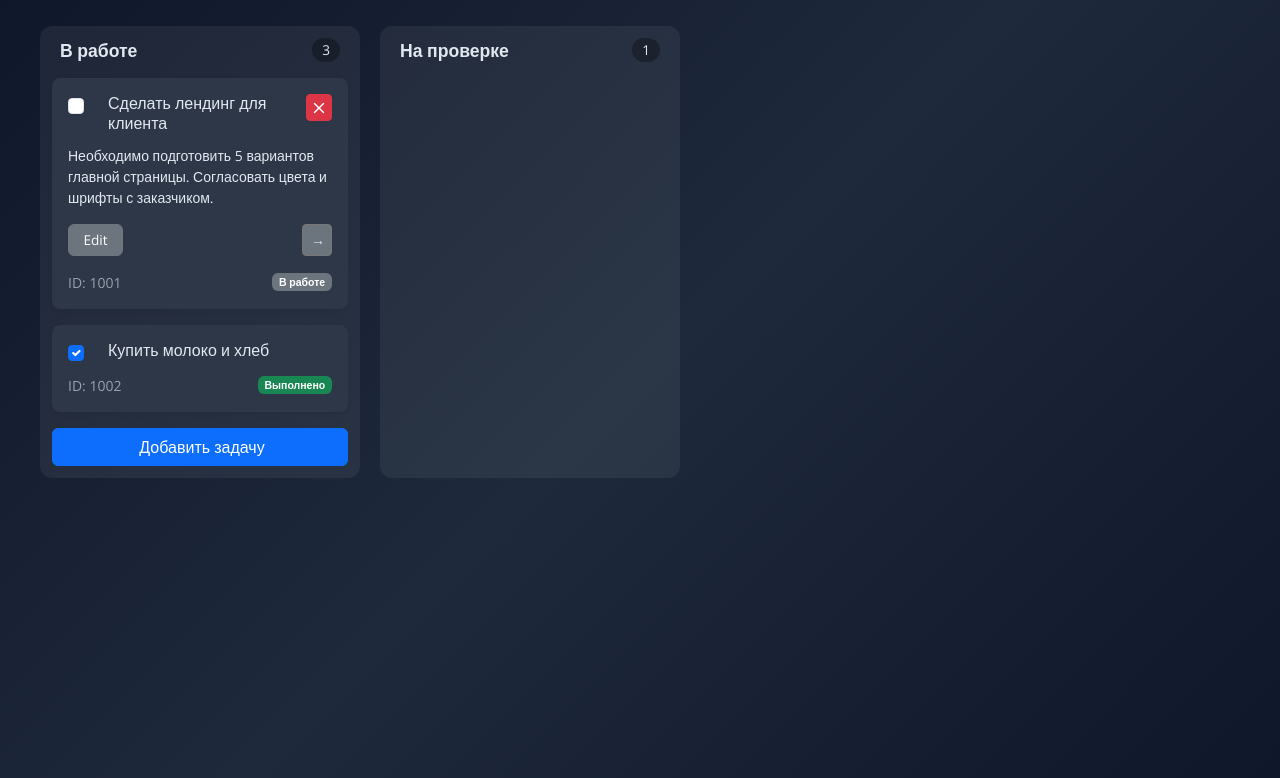
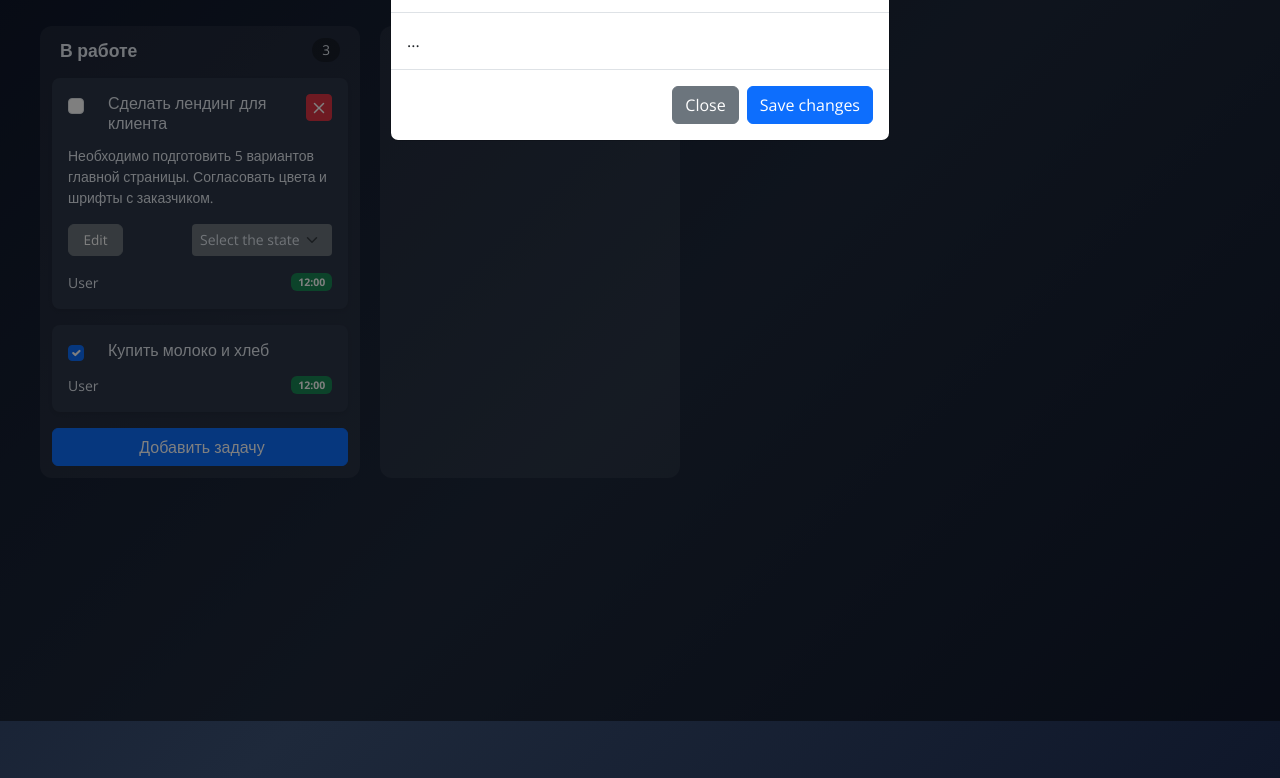
Before and after one commit to mudrydaniil/learning-projects, a website built with Parcel: page src/index.html in a window 1280 px wide. Both pictures are taken after a click on the button "Добавить задачу". Shown: the part 79-857 px from the top of the page. Built offline with nearby package versions, Linux system fonts and the light colour scheme.

Commit message:
feat: add task creation modal window

```diff
--- a/src/index.html
+++ b/src/index.html
@@ -44,7 +44,7 @@
             <div class="board-column__cards">
 
               <!-- Пример одной статической карточки -->
-              <div class="card task-card shadow-sm mb-3">
+              <div class="card task-card shadow-sm mb-3" id="todoCard">
                 <div class="card-body">
                   <!-- Чекбокс + заголовок -->
                   <div class="d-flex align-items-start mb-2">
@@ -54,7 +54,7 @@
                     <h5 class="card-title mb-1 flex-grow-1">
                       Сделать лендинг для клиента
                     </h5>
-                    <button type="button" class="btn btn-sm btn-danger p-0" data-role="delete">
+                    <button type="button" class="btn btn-sm btn-danger p-0" data-role="delete" id="deleteButton">
                       <svg xmlns="http://www.w3.org/2000/svg" width="24" height="24" fill="currentColor"
                         class="bi bi-x pe-none" viewBox="0 0 16 16">
                         <path
@@ -69,10 +69,10 @@
                   </p>
                   <!-- Кнопка редактирования и селект -->
                   <div class="d-flex justify-content-between mb-3">
-                    <button type="button" class="btn btn-secondary"
+                    <button type="button" class="btn btn-secondary" id="buttonEdit"
                       style="--bs-btn-padding-y: .30rem; --bs-btn-padding-x: .9rem; --bs-btn-font-size: .85rem;">Edit</button>
-                    <select class="form-select-sm custom-sm-select" aria-label="Small select example">
-                      <option selected>→</option>
+                    <select class="form-select form-select-sm custom-sm-select" aria-label="Small select example">
+                      <option selected>Select the state</option>
                       <option value="1">Pavel</option>
                       <option value="2">Ivan</option>
                       <option value="3">Oleg</option>
@@ -81,8 +81,8 @@
 
                   <!-- Метки / статус / id -->
                   <div class="d-flex justify-content-between align-items-center small text-muted">
-                    <span class="task-id">ID: 1001</span>
-                    <span class="badge bg-secondary">В работе</span>
+                    <span class="user-name">User</span>
+                    <time class="badge bg-success">12:00</time>
                   </div>
                 </div>
               </div>
@@ -100,8 +100,8 @@
                   </div>
 
                   <div class="d-flex justify-content-between align-items-center small text-muted">
-                    <span class="task-id">ID: 1002</span>
-                    <span class="badge bg-success">Выполнено</span>
+                    <span class="user-name">User</span>
+                    <time class="badge bg-success">12:00</time>
                   </div>
                 </div>
               </div>
@@ -109,7 +109,7 @@
             </div>
 
             <!-- Кнопка "Добавить задачу" -->
-            <button class="btn btn-primary btn-add-task w-100 text-centr ps-3">
+            <button id="buttonAdd" class="btn btn-primary btn-add-task w-100 text-centr ps-3">
               Добавить задачу
             </button>
           </div>
@@ -130,14 +130,7 @@
     </main>
   </section>
 
-  <!-- <div class="container-fluid w-75">
-    <h1>Parcel Vanilla App</h1>
-    <button id="button" class="btn btn-primary" type="button">Click</button>
-
-    <button type="button" class="btn btn-primary" data-bs-toggle="modal" data-bs-target="#exampleModal">
-      Launch demo modal
-    </button>
-
+  <!-- Модальное окно -->
   <div class="modal fade" id="exampleModal" tabindex="-1" aria-labelledby="exampleModalLabel" aria-hidden="true">
     <div class="modal-dialog">
       <div class="modal-content">
@@ -155,7 +148,7 @@
       </div>
     </div>
   </div>
-  </div> -->
+  </div>
 </body>
 
 </html>
--- /dev/null
+++ b/src/js/dom.js
@@ -0,0 +1,17 @@
+const $ = (selector) => document.querySelector(selector)
+
+// Variables --------------------------------------
+
+// const buttonDeleteAll = $('#buttonDeleteAll')
+const cardElement = $('#todoCard')
+const modalElement = $('#exampleModal')
+const buttonEditElement = $('#buttonEdit')
+const buttonAddTask = $('#buttonAdd')
+
+export {
+    $,
+    cardElement,
+    modalElement,
+    buttonEditElement,
+    buttonAddTask,
+}
--- a/src/js/handlers.js
+++ /dev/null
@@ -1,5 +0,0 @@
-function handleSubmitForm() {
-    console.log('form submitted')
-}
-
-export { handleSubmitForm }
--- /dev/null
+++ b/src/js/modal.js
@@ -0,0 +1,23 @@
+import Modal from 'bootstrap/js/dist/modal'
+import {
+    handleSubmitForm
+} from './handlers.js'
+import {
+    buttonAddTask,
+    modalElement,
+}
+    from './dom.js'
+
+function handleClickButton() {
+    const modal = new Modal(modalElement)
+    console.log(modal)
+    modal.show()
+}
+
+function initModal() {
+    buttonAddTask.addEventListener('click', handleClickButton)
+}
+
+export {
+    initModal,
+}
--- a/src/js/script.js
+++ b/src/js/script.js
@@ -1,23 +1,9 @@
-import Modal from 'bootstrap/js/dist/modal'
-import {
-    handleSubmitForm
-} from './handlers.js'
 import {
     startClock
 } from './clock.js'
 startClock()
 
-// // Event listerners
-// document.querySelector('form')?.addEventListener('submit', handleSubmitForm)
-
-// const buttonElement = document.querySelector('#button')
-// function handleClickButton() {
-//     const modalElement = document.querySelector('#exampleModal')
-//     const modal = new Modal(modalElement) // Modal.getOrCreateInstance(modalElement)
-
-//     console.log(modal)
-
-//     modal.show() // modal.hide()
-// }
-
-// buttonElement.addEventListener('click', handleClickButton)
+import {
+    initModal,
+} from './modal.js'
+initModal()
--- a/src/scss/blocks/_tasks.scss
+++ b/src/scss/blocks/_tasks.scss
@@ -91,10 +91,11 @@
 
 .custom-sm-select {
     appearance: none;
-    width: 30px;
+    width: 140px;
     max-width: 100%;
     padding: 4px 8px;
     font-size: 14px;
     background-color: #6c757d;
     color: $light;
+    border: none;
 }
```
Also changed, not shown: src/js/tasks.js (deleted), src/js/utils.js (deleted). Lines whose indentation alone changed are shown as unchanged.
